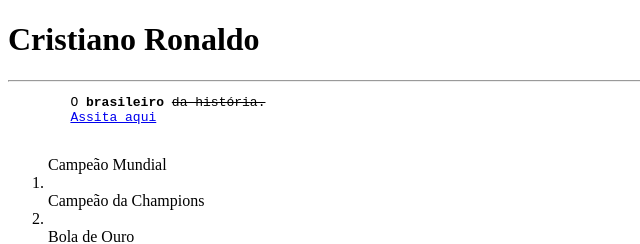
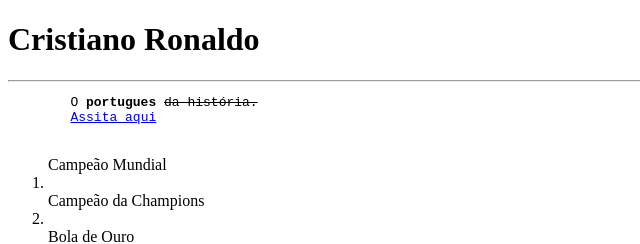
Before and after one commit to leonardovaz5/Desenvolvimento-web, a plain HTML site: page trabalho03/part2.html in a window 1280 px wide. Shown: the top 244 px of the page, 0-640 px from the left. Drawn offline with Linux system fonts and the light colour scheme.

Commit message:
Update part2.html

```diff
--- a/trabalho03/part2.html
+++ b/trabalho03/part2.html
@@ -12,7 +12,7 @@
         <h1>Cristiano Ronaldo</h1>
         <hr>
         <pre>
-        O <strong>brasileiro</strong> <del>da história.</del>
+        O <strong>portugues</strong> <del>da história.</del>
         <a href="https://www.youtube.com/watch?v=OUKGsb8CpF8">Assita aqui</a>
         </pre>
         <ol>
```
